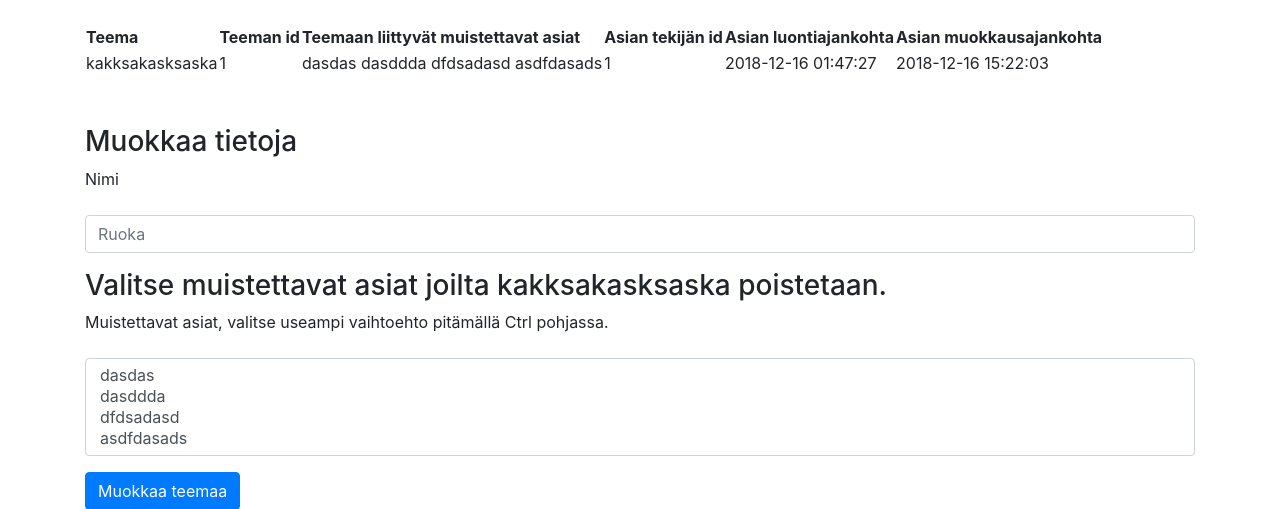
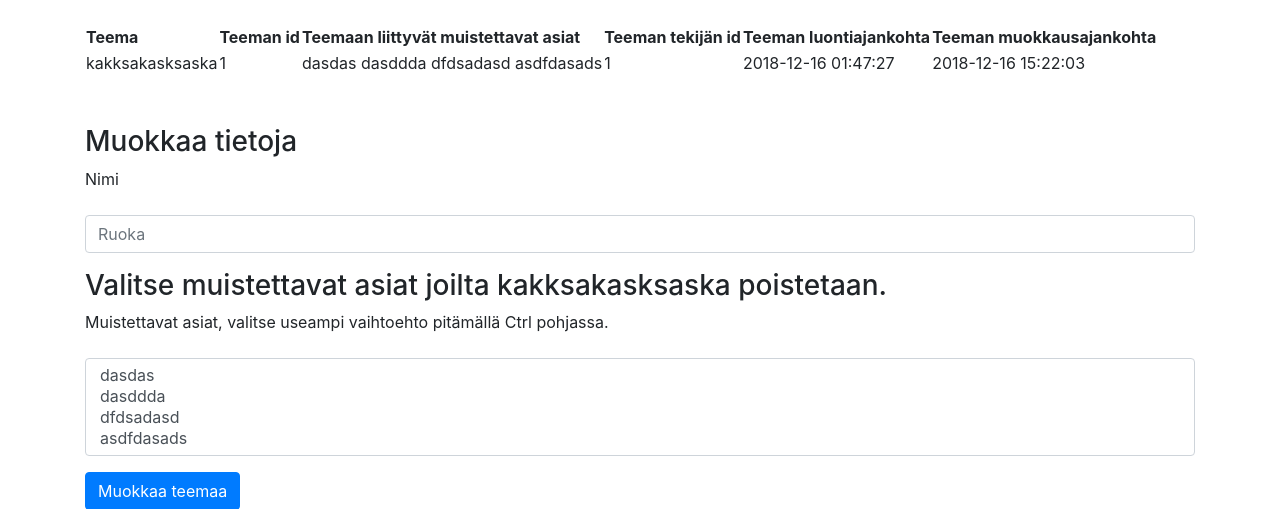
Before and after one commit to jusba/Muistilista, a Flask app: page /themes/theme/1/ in a window 1280 px wide. Shown: the part 80-589 px from the top of the page. Run offline with Flask 2, Linux system fonts and the light colour scheme; a user stored in the database is signed in; data comes from the database, SQL or seed files in the repository; both versions use the stored data as it was after the commit; some libraries are stand-ins or nearby versions.

Commit message:
Herokun poiston korjaustesti

```diff
--- a/application/templates/themes/theme.html
+++ b/application/templates/themes/theme.html
@@ -18,9 +18,9 @@
         <th>Teema</th>
         <th>Teeman id</th>
         <th>Teemaan liittyvät muistettavat asiat</th>
-        <th>Asian tekijän id</th>
-        <th>Asian luontiajankohta</th>
-        <th>Asian muokkausajankohta</th>
+        <th>Teeman tekijän id</th>
+        <th>Teeman luontiajankohta</th>
+        <th>Teeman muokkausajankohta</th>
 
 
 
--- a/application/things/views.py
+++ b/application/things/views.py
@@ -113,8 +113,10 @@ def thing_change_description(thing_id):
 @app.route("/things/<thing_id>/",methods=["GET", "POST"])
 @login_required
 def thing_delete(thing_id):
+    ThingTheme.query.filter(ThingTheme.thing_id == thing_id).delete()
+    db.session().commit()
     Thing.query.filter(Thing.id == thing_id).delete()
-    ThingTheme.query.filter(ThingTheme.thing_id == thing_id).delete()
+
     db.session().commit()
     return redirect(url_for("things_index"))
 #Showing one thing
```
Also changed, not shown: application/things.db.
